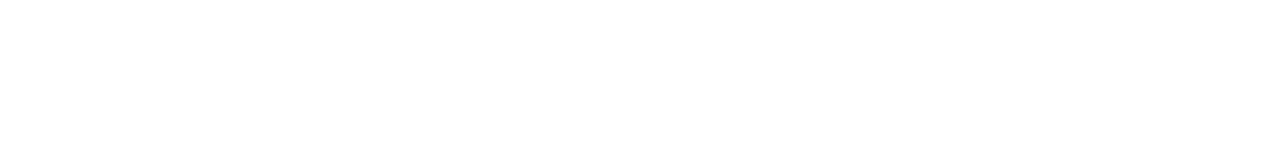
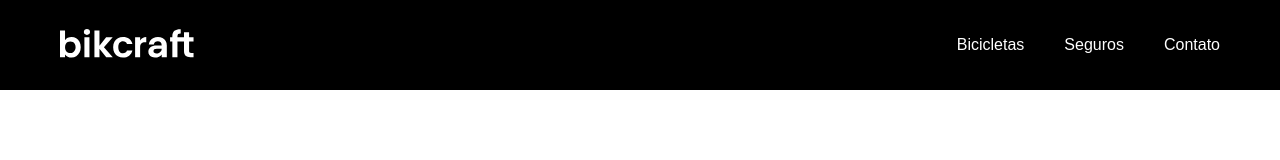
Before and after one commit to LucasLeitePaixao/bikcraft, a plain HTML site: page index.html in a window 1280 px wide. Drawn offline with Linux system fonts and the light colour scheme.

Commit message:
colocado em um novo computador

```diff
--- a/css/style.css
+++ b/css/style.css
@@ -1,3 +1,36 @@
-p {
-  color: aqua;
+body {
+  margin: 0;
+  font-family: Arial, Helvetica, sans-serif;
 }
+ul {
+  margin: 0;
+  padding: 0;
+  list-style: none;
+}
+a {
+  text-decoration: none;
+}
+.header-bg {
+  background: #000000;
+}
+.header {
+  display: flex;
+  justify-content: space-between;
+  align-items: center;
+  box-sizing: border-box;
+  padding: 20px;
+  max-width: 1200px;
+  margin-left: auto;
+  margin-right: auto;
+  flex-wrap: wrap;
+}
+.header-menu {
+  display: flex;
+  gap: 40px;
+}
+.header-menu a {
+  padding: 16px 0;
+  display: inline-block;
+  color: #ffffff;
+  font-size: 16px;
+}
--- a/index.html
+++ b/index.html
@@ -13,7 +13,20 @@
 </head>
 
 <body>
-
+  <header class="header-bg">
+    <div class="header">
+      <a href="./">
+        <img src="./img/bikcraft.svg" alt="BikCraft">
+      </a>
+      <nav aria-label="primaria">
+        <ul class="header-menu">
+          <li><a href="./bicicletas.html">Bicicletas</a></li>
+          <li><a href="./seguros.html">Seguros</a></li>
+          <li><a href="./contato.html">Contato</a></li>
+        </ul>
+      </nav>
+    </div>
+  </header>
 </body>
 
 </html>
```
